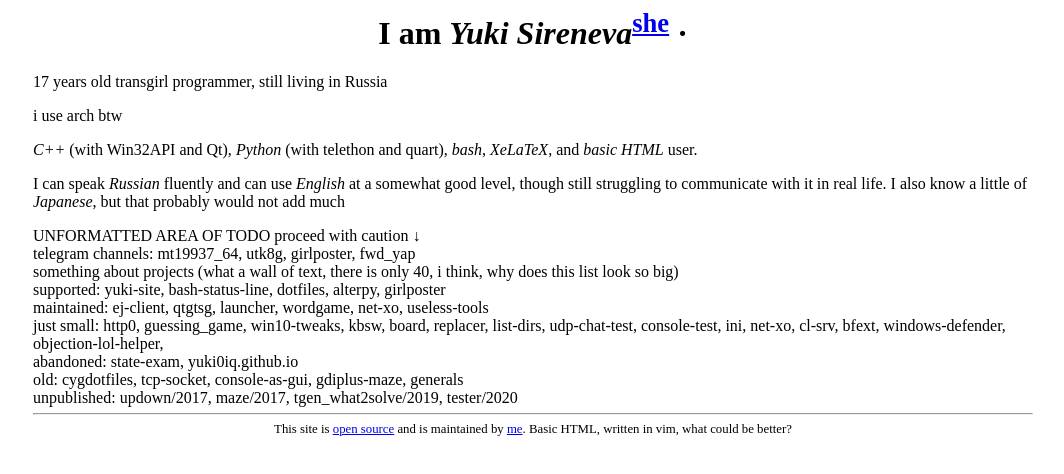
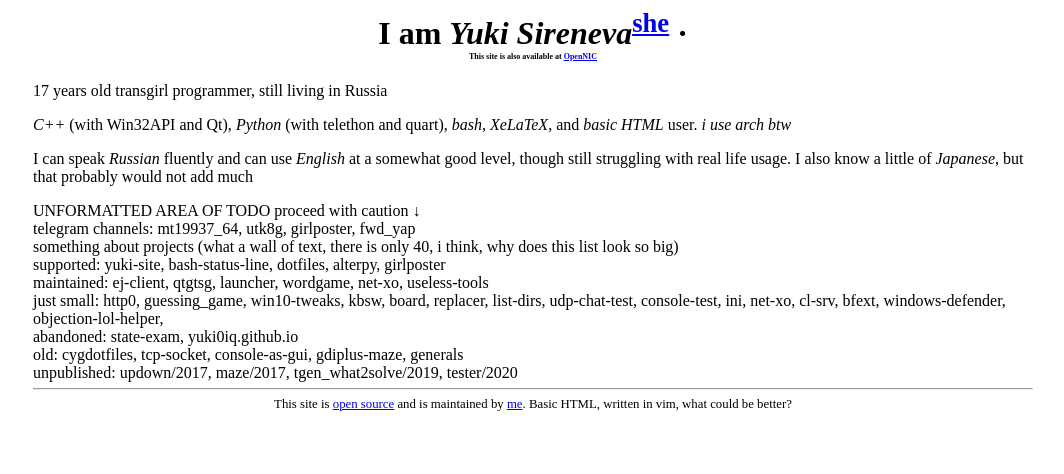
Before and after one commit to yuki0iq/yuki-site, a plain HTML site: page index.html in a window 1280 px wide. Shown: the whole page, without its empty margins (107-1171 px from the left). Drawn offline with Linux system fonts and the light colour scheme; a web font is replaced by a local one.

Commit message:
fix something

```diff
--- a/index.html
+++ b/index.html
@@ -9,11 +9,14 @@
 			I am <em>Yuki Sireneva</em><sup><a href="https://pronouns.page/u/yuki_the_girl">she</a></sup> ·
 			<a href="https://github.com/yuki0iq"><i class="nf nf-fa-github"></i></a>
 			<a href="https://yuki_the_girl.t.me"><i class="nf nf-fa-telegram"></i></a>
+			<a href="http://yukii.keenetic.pro"><i class="nf nf-fa-link"></i></a><br>
+
+			<div style="font-size:0.5rem">
+				This site is also available at <a href="http://yuki.pirate">OpenNIC</a>
+			</div>
 		</h1>
 
 		<p>17 years old transgirl programmer, still living in Russia</p>
-
-		<p>i use arch btw</p>
 
 		<p>
 			<em>C++</em> (with Win32API and Qt),
@@ -21,11 +24,12 @@
 			<em>bash</em>,
 			<em>XeLaTeX</em>,
 			and <em>basic HTML</em> user.
+			<em>i use arch btw</em>
 		</p>
 
 		<p>
 			I can speak <em>Russian</em> fluently and can use <em>English</em> at a somewhat good level,
-			though still struggling to communicate with it in real life.
+			though still struggling with real life usage.
 			I also know a little of <em>Japanese</em>, but that probably would not add much
 		</p>
 
```
